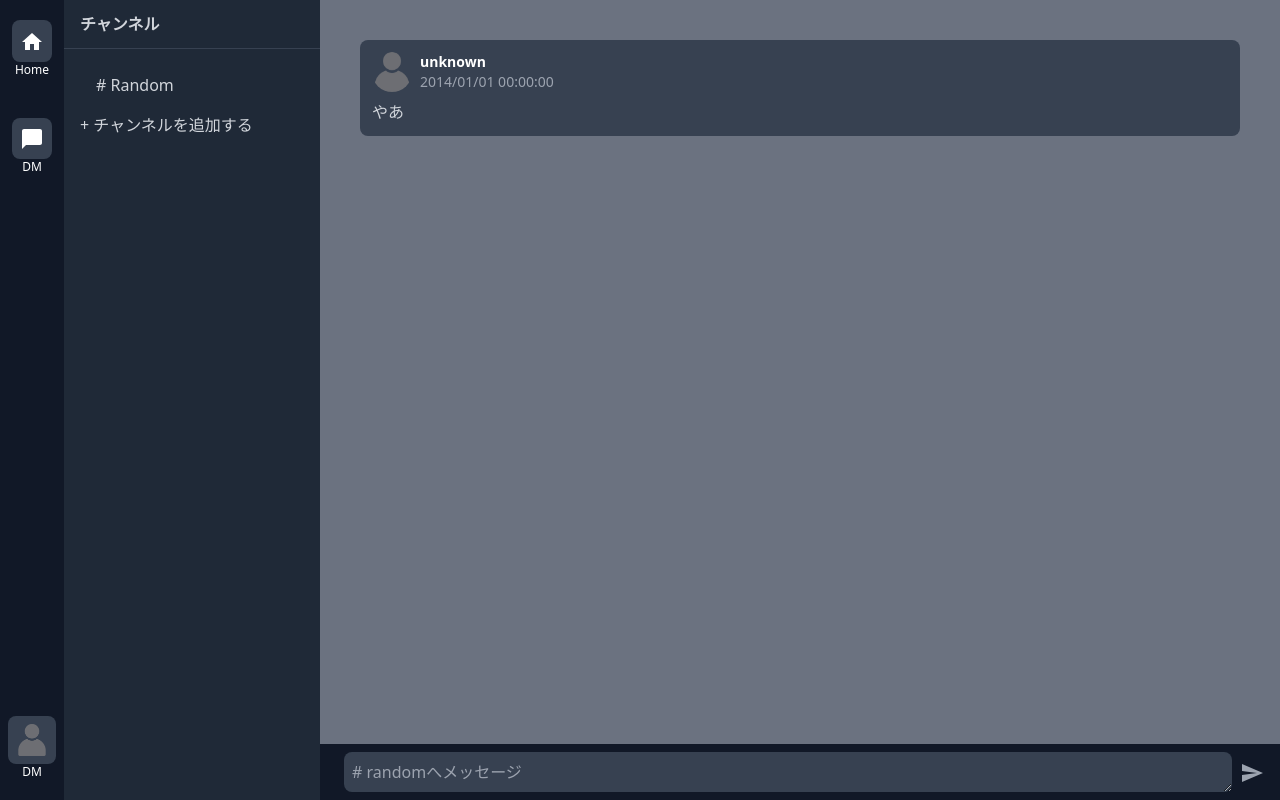
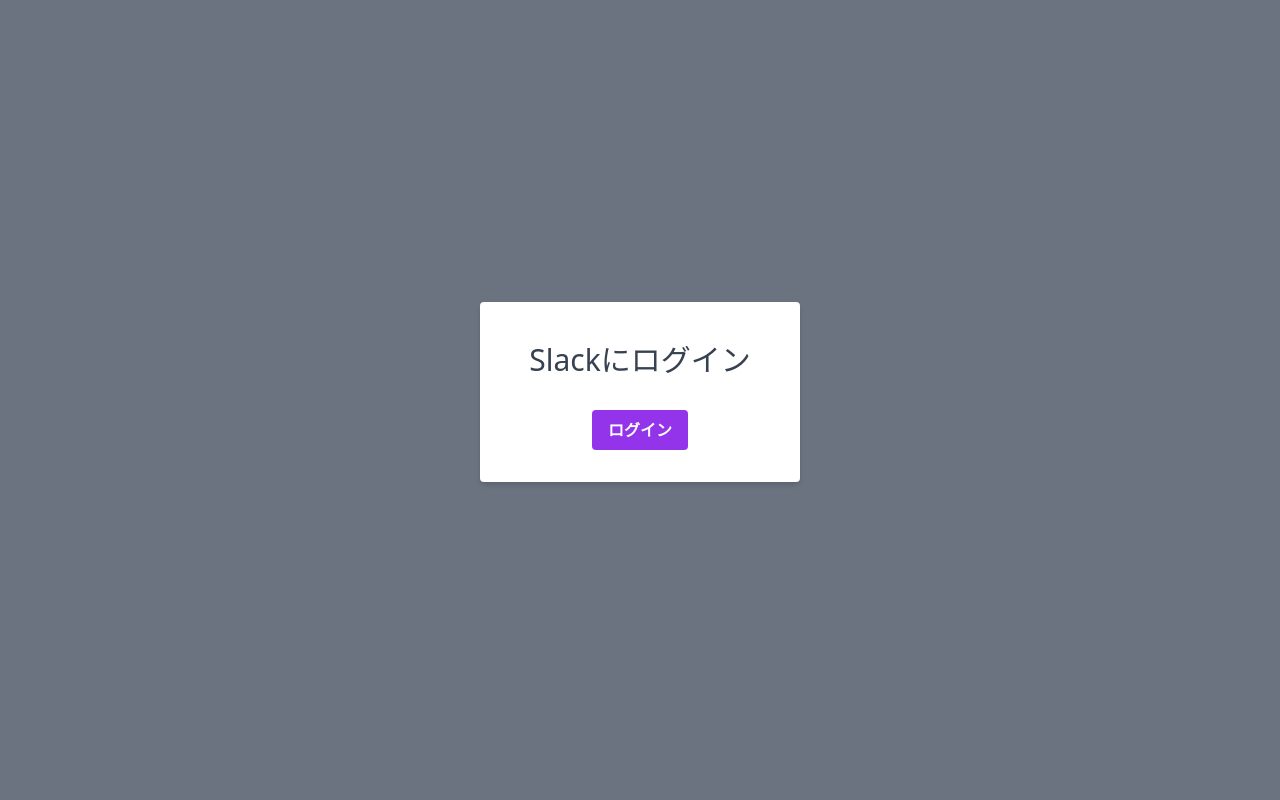
Before and after one commit to yziori/slack-clone, a React app: page / in a window 1280 px wide. Built offline with nearby package versions, Linux system fonts and the light colour scheme; the HTML template or start-up script is replaced by a standard one.

Commit message:
✨ feat: ログイン機能実装

```diff
--- a/src/App.tsx
+++ b/src/App.tsx
@@ -1,11 +1,13 @@
-import ChatContainer from "./components/ChatContainer";
-import SideBar from "./components/SideBar";
+// import ChatContainer from "./components/ChatContainer";
+// import SideBar from "./components/SideBar";
+import Login from "./components/Login";
 
 function App() {
 	return (
 		<div className="flex">
-			<SideBar />
-			<ChatContainer />
+			<Login />
+			{/* <SideBar />
+			<ChatContainer /> */}
 		</div>
 	);
 }
--- /dev/null
+++ b/src/components/Login.tsx
@@ -0,0 +1,38 @@
+import { signInWithGoogle } from "../features/auth/Auth";
+
+const Login = () => {
+	const loginWithGoogle = async () => {
+		try {
+			const result = await signInWithGoogle();
+			const loginUser = result.user;
+			console.log(loginUser);
+		} catch (error) {
+			console.error("Login failed:", error);
+		}
+	};
+
+	return (
+		<div className="fixed flex inset-0 items-center justify-center bg-gray-500">
+			<div className="w-full max-w-xs">
+				<div className="bg-white shadow-md rounded px-8 pt-6 pb-8 mb-4">
+					<div className="mb-8">
+						<h1 className="text-3xl text-center text-gray-700 mt-4">
+							Slackにログイン
+						</h1>
+					</div>
+					<div className="flex items-center justify-center">
+						<button
+							className="bg-purple-600 hover:bg-purple-700 text-white font-bold py-2 px-4 rounded focus:outline-none focus:shadow-outline"
+							type="button"
+							onClick={loginWithGoogle}
+						>
+							ログイン
+						</button>
+					</div>
+				</div>
+			</div>
+		</div>
+	);
+};
+
+export default Login;
--- /dev/null
+++ b/src/features/auth/Auth.ts
@@ -0,0 +1,20 @@
+import { GoogleAuthProvider, getAuth, signInWithPopup } from "firebase/auth";
+import { firebaseApp } from "../../firebase/firebaseConfig";
+
+export const auth = getAuth(firebaseApp);
+
+/**
+ * Googleの認証プロバイダを使ってログイン処理を実行。
+ * signInWithPopupメソッドを使用してポップアップウインドウを介したユーザー認証を行う。
+ */
+export const signInWithGoogle = () => {
+	const provider = new GoogleAuthProvider();
+	return signInWithPopup(auth, provider);
+};
+
+/**
+ * サインアウト処理
+ */
+export const signOut = () => {
+	return auth.signOut();
+};
```
